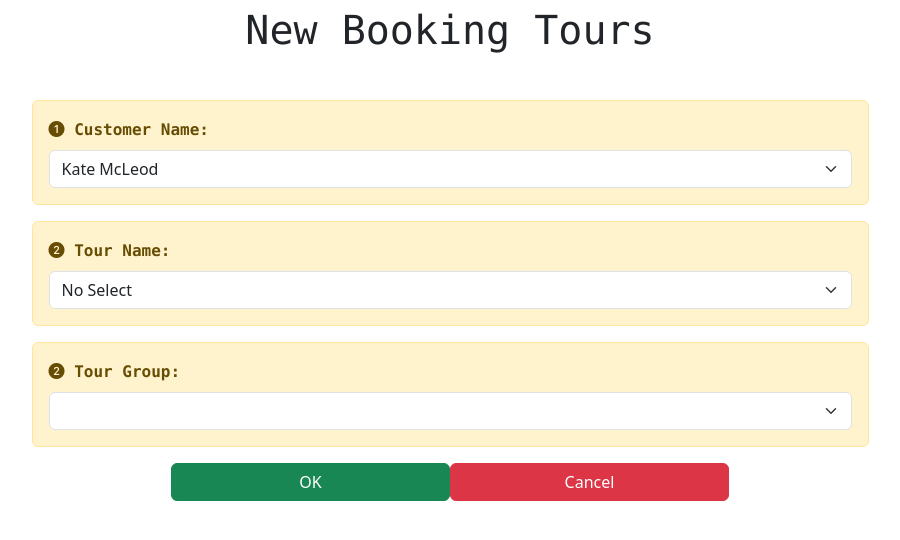
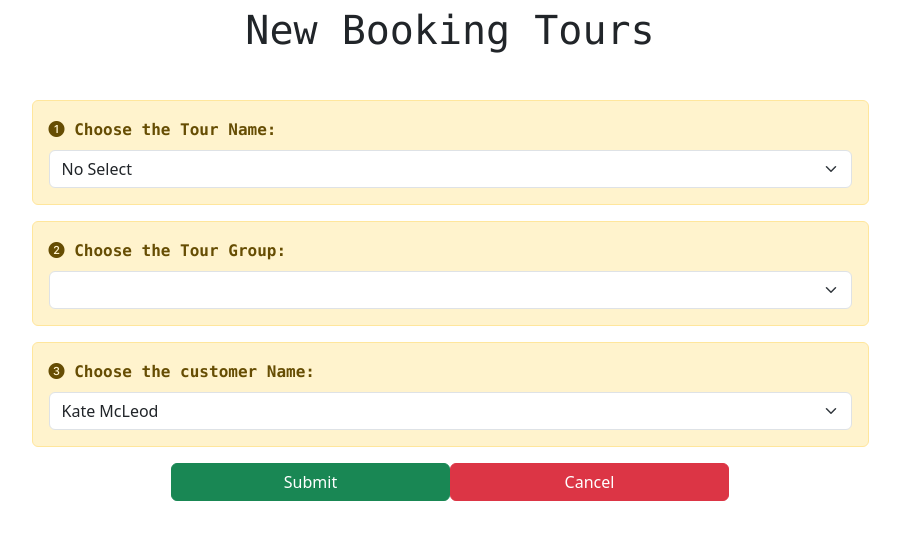
Before and after one commit to AllanVenje/atl_zhangyang, a Flask app: page /booking/add in a window 1280 px wide. Shown: the part 96-636 px from the top of the page, without its empty margins (190-1090 px from the left). Run offline with Flask 3, Linux system fonts and the light colour scheme; data comes from the database, SQL or seed files in the repository; lists and menus that the app fills with data are empty.

Commit message:
update files

```diff
--- a/app.py
+++ b/app.py
@@ -198,20 +198,13 @@
 @app.route("/booking/add", methods=["GET", "POST"])
 def makebooking():
     if request.method == "POST":
-        selected_customers = request.form.get('customer')
-        selected_startdate = request.form.get('startdate')
-        firstname = selected_customers.split(' ')[0]
-        familyname = selected_customers.split(' ')[1]
-        qstr = f"SELECT * FROM customers WHERE customers.firstname ='{firstname}' AND customers.familyname ='{familyname}'; "
+        customerid = request.form.get('customers')
+        tourgroupid = request.form.get('tourgroupid')
+
         mycursor = getCursor()
-        mycursor.execute(qstr)
-        customerid = mycursor.fetchone()['customerid']
-
-        qstr = f"SELECT tourgroupid FROM tourgroups WHERE startdate = '{selected_startdate}';"
-        mycursor.execute(qstr)
-        tourgroupid = mycursor.fetchall()
         sqlstr = "INSERT INTO tourbookings (customerid, tourgroupid) VALUES (%s, %s);"
         mycursor.execute(sqlstr, (customerid, tourgroupid))
+
         return redirect('/customers')
     else:
         mycursor = getCursor()
--- a/templates/booking.html
+++ b/templates/booking.html
@@ -9,22 +9,10 @@
 <div class="container mt-5">
     <p class="fs-1 font-monospace text-center">New Booking Tours</p>
     <br/>
-    <div class="d-flex justify-content-center">
-        <div class="alert alert-warning" role="alert" style="width:75%;">
-            <label for="customer" class="form-label font-monospace fw-bold"><i class="bi bi-1-circle-fill"></i>
-                Customer Name:</label>
-            <select class="form-select" id="customer" name="customer">
-                {% for customer in customers %}
-                <option value="{{ customer.customerid }}">{{ customer.firstname }} {{ customer.familyname }}</option>
-                {% endfor %}
-            </select>
-        </div>
-    </div>
-
     <form action="/booking/switch" method="POST">
         <div class="d-flex justify-content-center">
             <div class="alert alert-warning" role="alert" style="width:75%;">
-                <label for="tour" class="form-label  font-monospace fw-bold"><i class="bi bi-2-circle-fill"></i> Tour
+                <label for="tour" class="form-label  font-monospace fw-bold"><i class="bi bi-1-circle-fill"></i> Choose the Tour
                     Name:</label>
                 {% if tours is defined %}
                     <select class="form-select" id="tour" name="tour" onchange="submit();" >
@@ -40,11 +28,13 @@
         </div>
     </form>
 
+
+
     <form action="/booking/add" method="POST">
         <div class="d-flex justify-content-center">
             <div class="alert alert-warning" role="alert" style="width:75%;">
                 <label for="tourgroupid" class="form-label  font-monospace fw-bold"><i class="bi bi-2-circle-fill"></i>
-                    Tour Group:</label>
+                    Choose the Tour Group:</label>
                 <select class="form-select" id="tourgroupid" name="tourgroupid">
                     {% for tg in tourgroups %}
                     <option value="{{ tg.tourgroupid }}">{{ tg.startdate }}</option>
@@ -53,12 +43,25 @@
             </div>
             <br/>
         </div>
-            <div class="d-flex justify-content-center">
-        <button type="button" class="btn btn-success" style="width:25%;">OK</button>
-        <button type="button" class="btn btn-danger" style="width:25%;"
-                onclick="window.location.href = '/customers';">Cancel
-        </button>
-    </div>
+
+        <div class="d-flex justify-content-center">
+            <div class="alert alert-warning" role="alert" style="width:75%;">
+                <label for="customers" class="form-label font-monospace fw-bold"><i class="bi bi-3-circle-fill"></i>
+                    Choose the customer Name:</label>
+                <select class="form-select" id="customers" name="customers">
+                    {% for c in customers %}
+                    <option value="{{ c.customerid }}">{{ c.firstname }} {{ c.familyname }}</option>
+                    {% endfor %}
+                </select>
+            </div>
+        </div>
+
+        <div class="d-flex justify-content-center">
+            <input type="submit" class="btn btn-success" style="width:25%; value="OK">
+            <button type="button" class="btn btn-danger" style="width:25%;"
+                    onclick="window.location.href = '/customers';">Cancel
+            </button>
+        </div>
     </form>
 </div>
 
--- a/templates/customers.html
+++ b/templates/customers.html
@@ -142,7 +142,7 @@
                        placeholder="Search By full First Name">
                 &nbsp;&nbsp;&nbsp;&nbsp;
                 <div class="d-grid gap-2 d-md-flex justify-content-md-end">
-                    <input class="btn btn-lg btn-warning" type="submit" id="search_button" name="search_button"/>
+                    <input class="btn btn-lg btn-warning" type="submit" id="search_button" name="search_button" value="Search"/>
                 </div>
             </div>
         </form>
```
